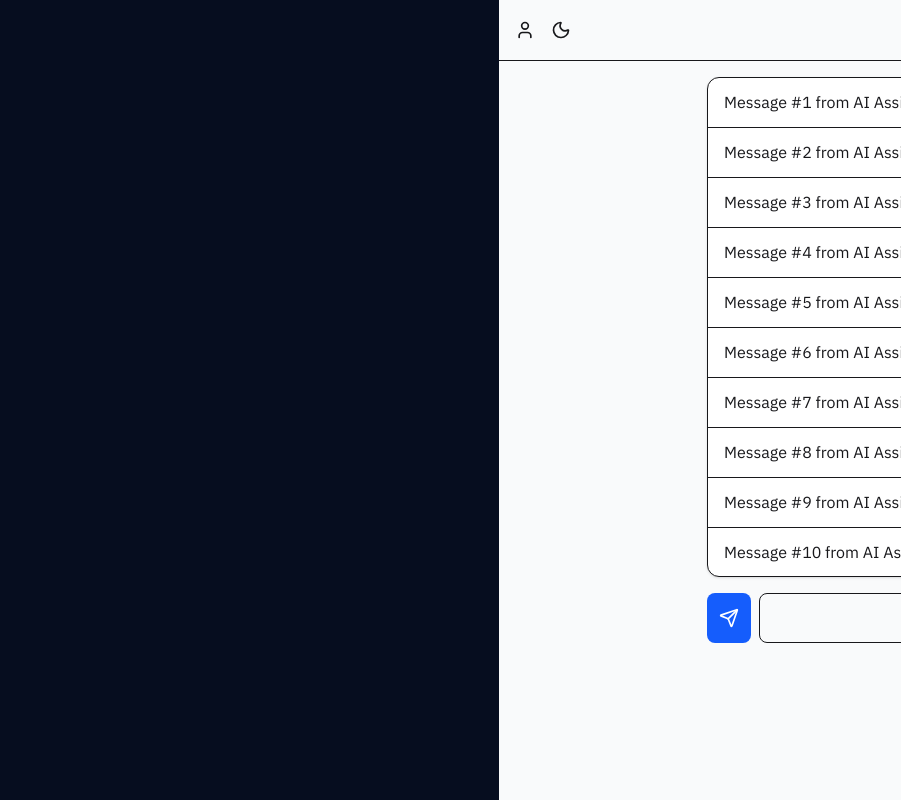
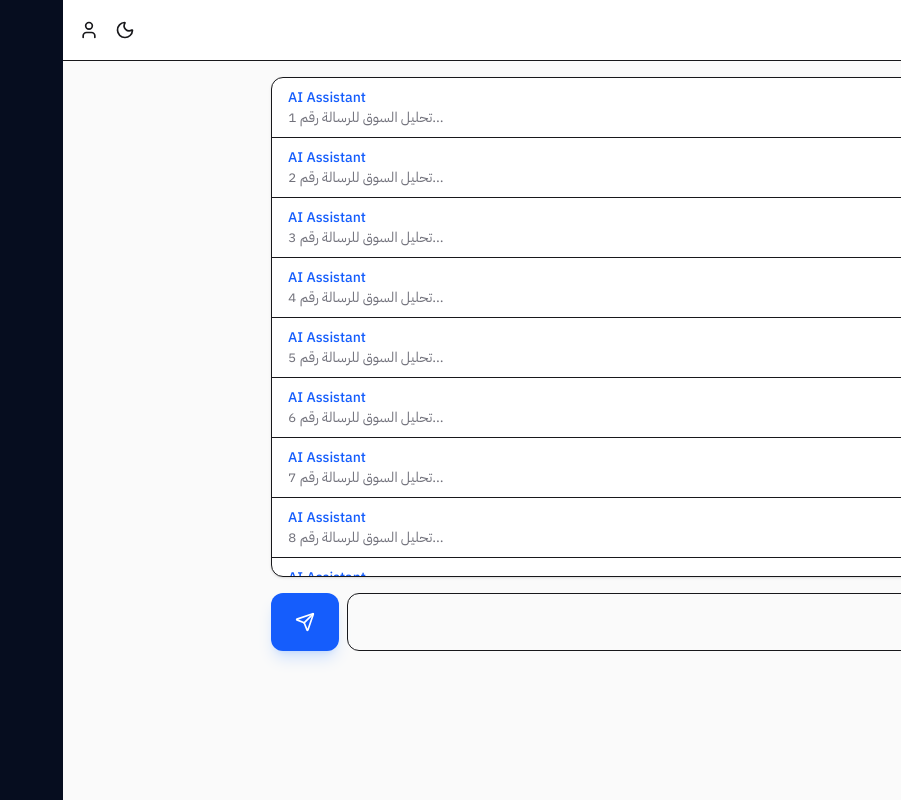
Before and after one commit to Fahadx7/treansa, a React (Vite) app: page / in a window 1280 px wide. Shown: the whole page, without its empty margins (379-1280 px from the left). Built offline with nearby package versions, Linux system fonts and the light colour scheme.

Commit message:
Update App.tsx

```diff
--- a/src/App.tsx
+++ b/src/App.tsx
@@ -5,23 +5,11 @@ import { motion, AnimatePresence } from 'motion/react';
 import {
   Send,
   MessageSquare,
-  Star,
   User,
   Moon,
-  Newspaper,
-  Search,
-  List as ListIcon,
-  Maximize2,
-  Minimize2
+  Search
 } from 'lucide-react';
 
-// استيراد المكونات الأخرى إذا كانت موجودة في مشروعك
-// import AIAdvisor from './pages/AIAdvisor';
-// import IntelligenceEngine from './pages/IntelligenceEngine';
-
-/**
- * مكون AutoSizer بسيط لحساب أبعاد الحاوية تلقائياً
- */
 const AutoSizer = ({ children }: { children: (size: { width: number; height: number }) => React.ReactNode }) => {
   const ref = React.useRef<HTMLDivElement>(null);
   const [size, setSize] = React.useState({ width: 0, height: 0 });
@@ -39,19 +27,16 @@ const AutoSizer = ({ children }: { children: (size: { width: number; height: num
   }, []);
 
   return (
-    <div ref={ref} style={{ width: '100%', height: '100%', minHeight: '200px' }}>
+    <div ref={ref} style={{ width: '100%', height: '100%', minHeight: '300px' }}>
       {size.width > 0 && children(size)}
     </div>
   );
 };
 
-function App() {
-  // هنا تضع المنطق الخاص بك (State, Messages, etc.)
-
+export default function App() {
   return (
-    <div className="min-h-screen bg-gray-50 dark:bg-zinc-950 text-zinc-900 dark:text-zinc-100">
-      {/* الهيدر أو القائمة الجانبية */}
-      <header className="p-4 border-b dark:border-zinc-800 flex justify-between items-center">
+    <div className="min-h-screen bg-zinc-50 dark:bg-zinc-950 text-zinc-900 dark:text-zinc-100">
+      <header className="p-4 border-b dark:border-zinc-800 flex justify-between items-center bg-white dark:bg-zinc-900">
         <h1 className="text-xl font-bold flex items-center gap-2">
           <MessageSquare className="w-6 h-6 text-blue-500" />
           Trandsa AI
@@ -62,20 +47,22 @@ function App() {
         </div>
       </header>
 
-      <main className="max-w-4xl mx-auto p-4 h-[calc(100-80px)]">
-        {/* مثال لاستخدام FixedSizeList التي كانت تسبب الخطأ */}
-        <div className="bg-white dark:bg-zinc-900 rounded-xl shadow-sm border dark:border-zinc-800 h-[500px]">
+      <main className="max-w-4xl mx-auto p-4">
+        <div className="bg-white dark:bg-zinc-900 rounded-xl shadow-sm border dark:border-zinc-800 h-[500px] overflow-hidden">
           <AutoSizer>
             {({ width, height }) => (
               <FixedSizeList
                 height={height}
-                itemCount={100}
-                itemSize={50}
+                itemCount={50}
+                itemSize={60}
                 width={width}
               >
                 {({ index, style }) => (
-                  <div style={style} className="px-4 border-b dark:border-zinc-800 flex items-center">
-                    Message #{index + 1} from AI Assistant
+                  <div style={style} className="px-4 border-b dark:border-zinc-800 flex items-center hover:bg-zinc-50 dark:hover:bg-zinc-800/50">
+                    <div className="flex flex-col">
+                      <span className="text-sm font-medium text-blue-600">AI Assistant</span>
+                      <span className="text-sm text-zinc-500">تحليل السوق للرسالة رقم {index + 1}...</span>
+                    </div>
                   </div>
                 )}
               </FixedSizeList>
@@ -83,14 +70,13 @@ function App() {
           </AutoSizer>
         </div>
 
-        {/* منطقة إدخال النص */}
         <div className="mt-4 flex gap-2">
           <input
             type="text"
             placeholder="اسأل رادار السوق السعودي..."
-            className="flex-1 p-3 rounded-lg border dark:border-zinc-800 dark:bg-zinc-900 focus:outline-none focus:ring-2 focus:ring-blue-500"
+            className="flex-1 p-4 rounded-xl border dark:border-zinc-800 dark:bg-zinc-900 focus:outline-none focus:ring-2 focus:ring-blue-500"
           />
-          <button className="bg-blue-600 hover:bg-blue-700 text-white p-3 rounded-lg transition-colors">
+          <button className="bg-blue-600 hover:bg-blue-700 text-white px-6 rounded-xl transition-all shadow-lg shadow-blue-500/20">
             <Send className="w-5 h-5" />
           </button>
         </div>
@@ -98,5 +84,3 @@ function App() {
     </div>
   );
 }
-
-export default App;
```
